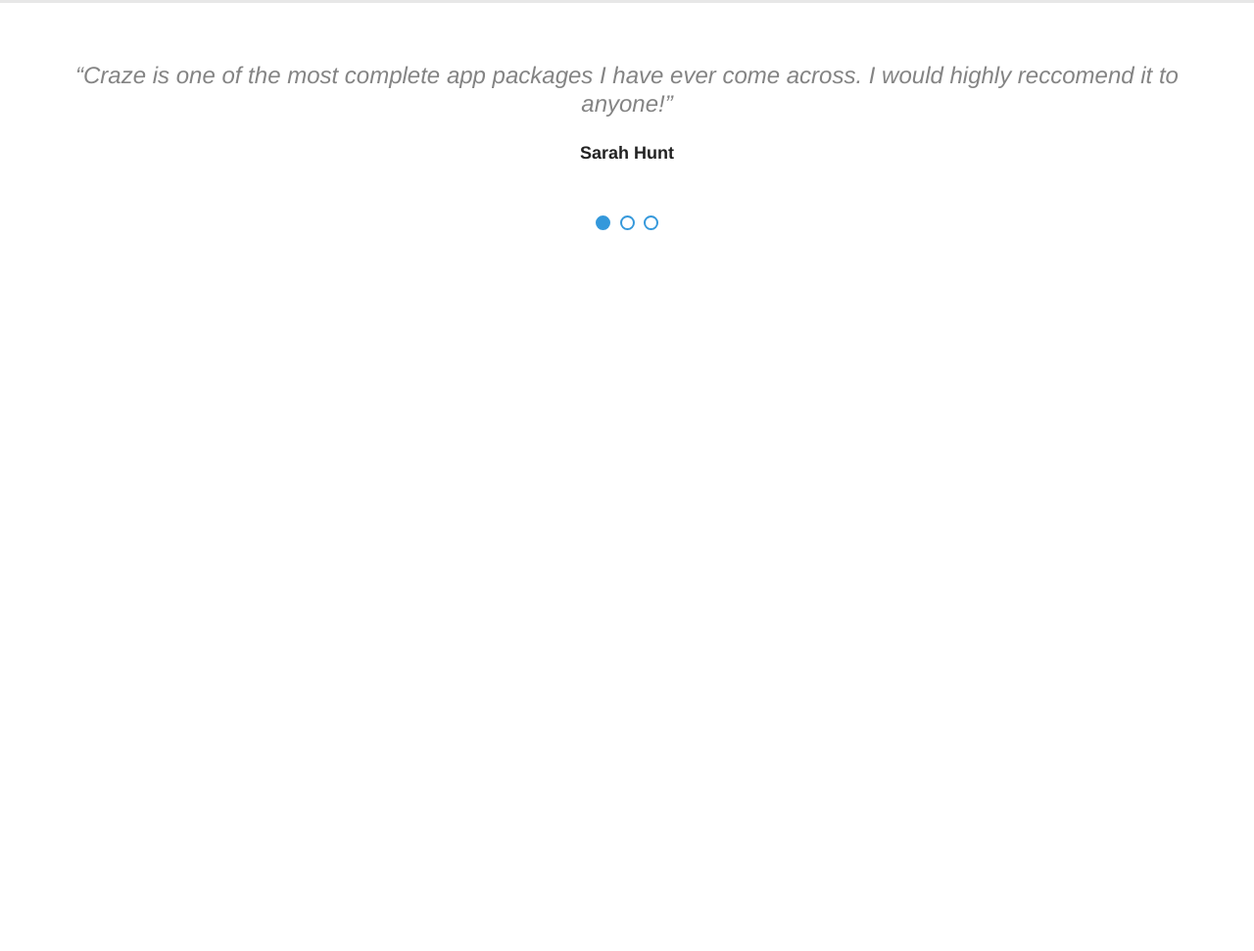
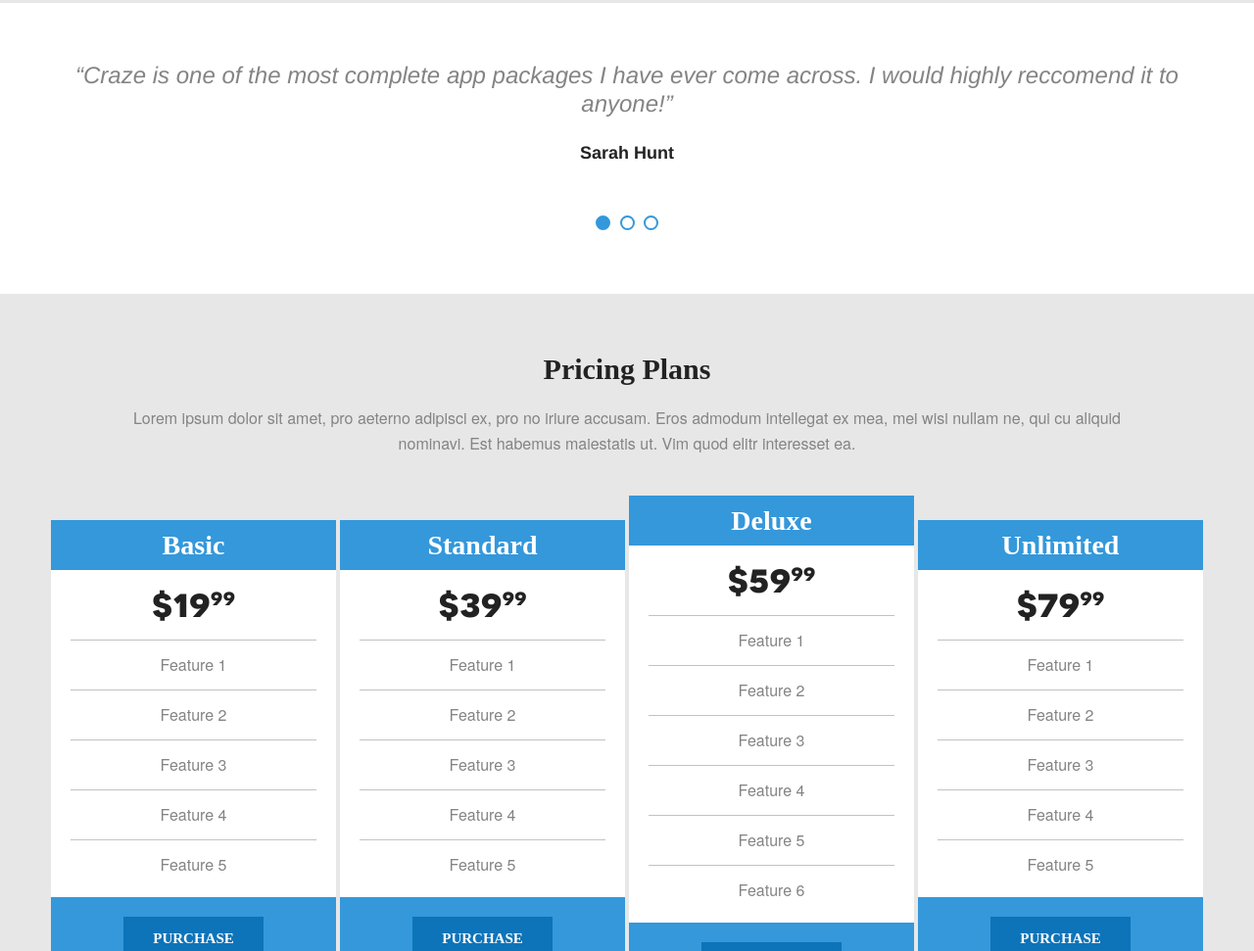
Before and after one commit to leomafraa/arctouch-challenge, a website: page index.html in a window 1280 px wide. Shown: the part 1829-2800 px from the top of the page at 98% size. Before the commit the page ends 2129 px from the top, so only its background shows below. Drawn offline with Linux system fonts and the light colour scheme; files whose address does not match are found by name; a web font is replaced by a local one.

Commit message:
Pricing section

```diff
--- a/assets/src/sass/_variables.scss
+++ b/assets/src/sass/_variables.scss
@@ -3,5 +3,7 @@
 $black-color: #000;
 $title-color: #222222;
 $text-color: #848484;
-$border-color: #e5e5e5;
+$border-color: #e3e3e3;
+$border-color-secondary: #c2c2c2;
 $bg-color: #e7e7e7;
+$btn-bg-color: #0d74b9;
--- /dev/null
+++ b/assets/src/sass/blocks/pricing.scss
@@ -0,0 +1,79 @@
+.pricing-items {
+	margin-top: 40px!important;
+}
+
+.pricing-column {
+	margin: 0 2px;
+	background-color: $white-color;
+}
+
+.pricing-column__header {
+	padding: 15px;
+	background-color: $primary-color;
+}
+
+.pricing-column__content {
+	padding: 20px;
+}
+
+.pricing-column__title {
+	margin: 0;
+	font-family: 'Myriad Pro';
+	font-size: 28px;
+	font-weight: 600;
+	color: $white-color;
+}
+
+.pricing-column__price {
+  margin: 0;
+  font-family: 'Novecento sans wide Book';
+  font-size: 42px;
+  line-height: 0.5;
+  color: $title-color;
+
+  span {
+  	display: inline-block;
+    vertical-align: top;
+  	font-size: 24px;
+  }
+}
+
+.list-pricing {
+	margin: 0;
+	margin-top: 30px;
+	padding: 0;
+	list-style: none;
+}
+
+.list-pricing__item {
+	padding: 12px 0;
+	border-top: 1px solid $border-color-secondary;
+
+	&:last-child {
+		padding-bottom: 0;
+	}
+}
+
+.pricing-column__footer {
+	padding: 20px;
+	background-color: $primary-color;
+}
+
+.pricing-column__button {
+	display: inline-block;
+	padding: 15px 30px;
+	background-color: $btn-bg-color;
+	text-transform: uppercase;
+	font-family: 'Myriad Pro';
+  	font-size: 15px;
+  	font-weight: 600;
+  	line-height: 1;
+  	color: $white-color;
+  	text-decoration: none;
+  	transition: all 0.3s ease;
+
+  	&:hover {
+  		background-color: $white-color;
+  		color: $btn-bg-color;
+  	}
+}
--- a/index.html
+++ b/index.html
@@ -165,6 +165,96 @@
     </div>
   </section>
 
+  <section id="pricing" class="default-section default-section--bg">
+    <div class="container">
+      <h2 class="h2 text-center">Pricing Plans</h2>
+      <p class="text-center text-center--small">Lorem ipsum dolor sit amet, pro aeterno adipisci ex, pro no iriure accusam. Eros admodum intellegat ex mea, mei wisi nullam ne, qui cu aliquid nominavi. Est habemus maiestatis ut. Vim quod elitr interesset ea.</p>
+      <div class="grid grid--middle grid--flush pricing-items">
+        <div class="1/4 grid__cell">
+          <div class="pricing-column text-center">
+            <div class="pricing-column__header">
+              <h3 class="pricing-column__title">Basic</h3>
+            </div>
+            <div class="pricing-column__content">
+              <h4 class="pricing-column__price">$19<span>99</span></h4>
+              <ul class="pricing-column__list list-pricing">
+                <li class="list-pricing__item"><span class="p">Feature 1</span></li>
+                <li class="list-pricing__item"><span class="p">Feature 2</span></li>
+                <li class="list-pricing__item"><span class="p">Feature 3</span></li>
+                <li class="list-pricing__item"><span class="p">Feature 4</span></li>
+                <li class="list-pricing__item"><span class="p">Feature 5</span></li>
+              </ul>
+            </div>
+            <div class="pricing-column__footer">
+              <a class="pricing-column__button" href="#">Purchase</a>
+            </div>
+          </div>
+        </div>
+        <div class="1/4 grid__cell">
+          <div class="pricing-column text-center">
+            <div class="pricing-column__header">
+              <h3 class="pricing-column__title">Standard</h3>
+            </div>
+            <div class="pricing-column__content">
+              <h4 class="pricing-column__price">$39<span>99</span></h4>
+              <ul class="pricing-column__list list-pricing">
+                <li class="list-pricing__item"><span class="p">Feature 1</span></li>
+                <li class="list-pricing__item"><span class="p">Feature 2</span></li>
+                <li class="list-pricing__item"><span class="p">Feature 3</span></li>
+                <li class="list-pricing__item"><span class="p">Feature 4</span></li>
+                <li class="list-pricing__item"><span class="p">Feature 5</span></li>
+              </ul>
+            </div>
+            <div class="pricing-column__footer">
+              <a class="pricing-column__button" href="#">Purchase</a>
+            </div>
+          </div>
+        </div>
+        <div class="1/4 grid__cell">
+          <div class="pricing-column text-center">
+            <div class="pricing-column__header">
+              <h3 class="pricing-column__title">Deluxe</h3>
+            </div>
+            <div class="pricing-column__content">
+              <h4 class="pricing-column__price">$59<span>99</span></h4>
+              <ul class="pricing-column__list list-pricing">
+                <li class="list-pricing__item"><span class="p">Feature 1</span></li>
+                <li class="list-pricing__item"><span class="p">Feature 2</span></li>
+                <li class="list-pricing__item"><span class="p">Feature 3</span></li>
+                <li class="list-pricing__item"><span class="p">Feature 4</span></li>
+                <li class="list-pricing__item"><span class="p">Feature 5</span></li>
+                <li class="list-pricing__item"><span class="p">Feature 6</span></li>
+              </ul>
+            </div>
+            <div class="pricing-column__footer">
+              <a class="pricing-column__button" href="#">Purchase</a>
+            </div>
+          </div>
+        </div>
+        <div class="1/4 grid__cell">
+          <div class="pricing-column text-center">
+            <div class="pricing-column__header">
+              <h3 class="pricing-column__title">Unlimited</h3>
+            </div>
+            <div class="pricing-column__content">
+              <h4 class="pricing-column__price">$79<span>99</span></h4>
+              <ul class="pricing-column__list list-pricing">
+                <li class="list-pricing__item"><span class="p">Feature 1</span></li>
+                <li class="list-pricing__item"><span class="p">Feature 2</span></li>
+                <li class="list-pricing__item"><span class="p">Feature 3</span></li>
+                <li class="list-pricing__item"><span class="p">Feature 4</span></li>
+                <li class="list-pricing__item"><span class="p">Feature 5</span></li>
+              </ul>
+            </div>
+            <div class="pricing-column__footer">
+              <a class="pricing-column__button" href="#">Purchase</a>
+            </div>
+          </div>
+        </div>
+      </div>
+    </div>
+  </section>
+
   <script src="assets/js/scripts.min.js"></script>
 
 </body>
```
Also changed, not shown: assets/css/style.min.css.
